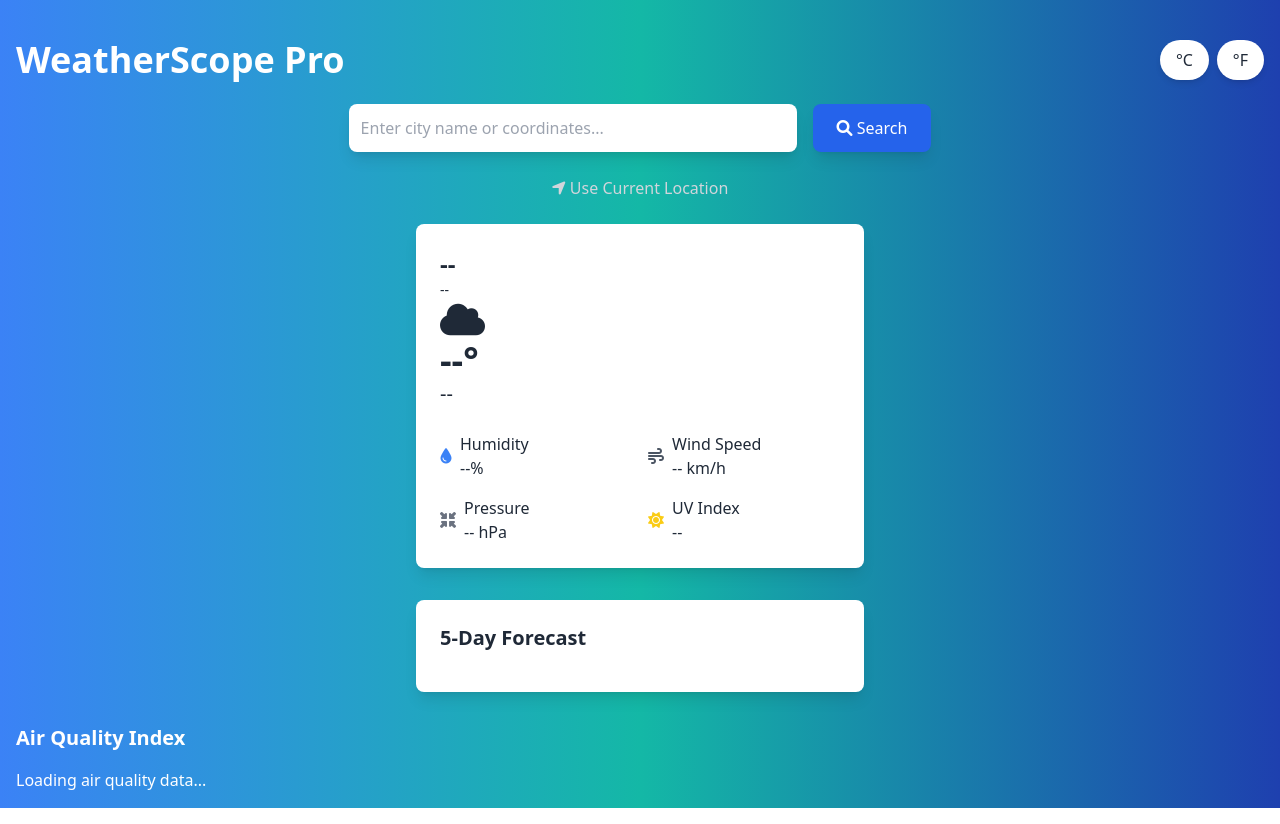
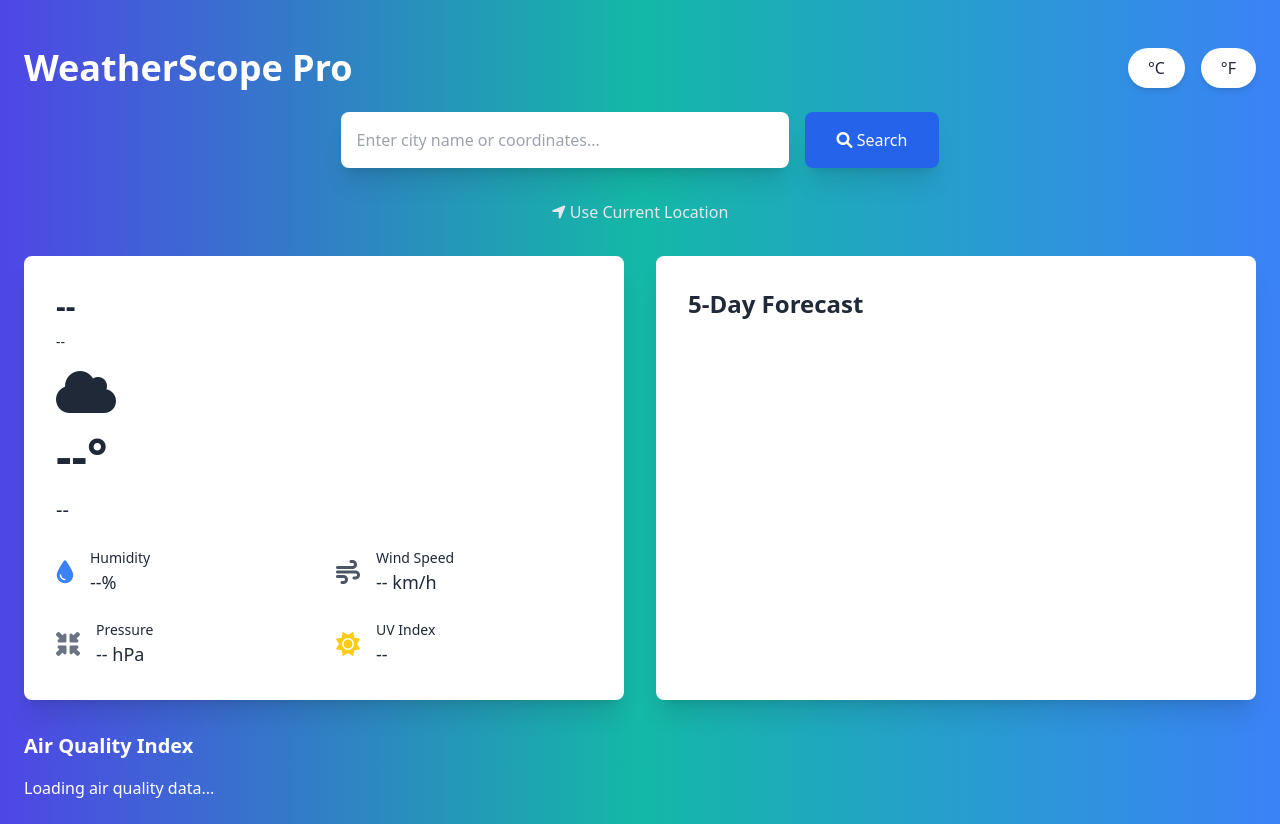
Before and after one commit to ZCODES21/Weat, a plain HTML site: page index.html in a window 1280 px wide. Drawn offline with nearby package versions, Linux system fonts and the light colour scheme.

Commit message:
Update index.html

```diff
--- a/index.html
+++ b/index.html
@@ -1,6 +1,5 @@
 <!DOCTYPE html>
 <html lang="en">
-
 <head>
     <meta charset="UTF-8">
     <meta name="viewport" content="width=device-width, initial-scale=1.0">
@@ -9,97 +8,95 @@
     <link href="https://cdnjs.cloudflare.com/ajax/libs/font-awesome/6.0.0/css/all.min.css" rel="stylesheet">
     <link href="https://cdnjs.cloudflare.com/ajax/libs/animate.css/4.1.1/animate.min.css" rel="stylesheet">
 </head>
+<body class="bg-gradient-to-r from-indigo-600 via-teal-500 to-blue-500 text-white font-sans">
 
-<body class="bg-gradient-to-r from-blue-500 via-teal-500 to-blue-800 text-white font-sans">
-
-    <div class="container mx-auto p-4">
+    <div class="container mx-auto p-6">
         <header class="flex justify-between items-center py-6 animate__animated animate__fadeIn">
-            <h1 class="text-4xl font-bold">WeatherScope Pro</h1>
-            <div class="flex space-x-2">
-                <button class="unit-btn bg-white text-gray-800 px-4 py-2 rounded-full shadow-md transition duration-200 hover:bg-gray-100 active:bg-gray-200" data-unit="celsius">°C</button>
-                <button class="unit-btn bg-white text-gray-800 px-4 py-2 rounded-full shadow-md transition duration-200 hover:bg-gray-100 active:bg-gray-200" data-unit="fahrenheit">°F</button>
+            <h1 class="text-4xl font-extrabold text-white">WeatherScope Pro</h1>
+            <div class="flex space-x-4">
+                <button class="unit-btn bg-white text-gray-800 px-5 py-2 rounded-full shadow-md hover:bg-gray-100 transition transform hover:scale-105" data-unit="celsius">°C</button>
+                <button class="unit-btn bg-white text-gray-800 px-5 py-2 rounded-full shadow-md hover:bg-gray-100 transition transform hover:scale-105" data-unit="fahrenheit">°F</button>
             </div>
         </header>
 
-        <section class="space-y-6">
+        <section class="space-y-8">
             <div class="flex items-center space-x-4 justify-center">
-                <input type="text" id="cityInput" class="w-full max-w-md p-3 rounded-lg shadow-lg text-gray-800 focus:outline-none focus:ring-2 focus:ring-blue-300" placeholder="Enter city name or coordinates...">
-                <button class="bg-blue-600 hover:bg-blue-700 text-white px-6 py-3 rounded-lg shadow-lg transition duration-300 transform hover:scale-105" onclick="getWeather()">
+                <input type="text" id="cityInput" class="w-full max-w-md p-4 rounded-lg shadow-xl text-gray-800 focus:outline-none focus:ring-2 focus:ring-blue-300 transition" placeholder="Enter city name or coordinates...">
+                <button class="bg-blue-600 hover:bg-blue-700 text-white px-8 py-4 rounded-lg shadow-xl transition transform hover:scale-110" onclick="getWeather()">
                     <i class="fas fa-search"></i> Search
                 </button>
             </div>
-            <div class="text-center">
-                <span class="text-gray-300 cursor-pointer hover:text-white transition" onclick="useCurrentLocation()">
+            <div class="text-center mt-4">
+                <span class="text-gray-200 cursor-pointer hover:text-white transition" onclick="useCurrentLocation()">
                     <i class="fas fa-location-arrow"></i> Use Current Location
                 </span>
             </div>
-            <div class="saved-locations" id="savedLocations"></div>
+            <div class="saved-locations mt-6" id="savedLocations"></div>
         </section>
 
         <div class="error-message text-red-500 text-center hidden" id="errorMessage"></div>
         <div class="success-message text-green-500 text-center hidden" id="successMessage"></div>
-        <div class="weather-alert text-yellow-300 text-center hidden" id="weatherAlert"></div>
+        <div class="weather-alert text-yellow-400 text-center hidden" id="weatherAlert"></div>
 
-        <div class="weather-grid animate__animated animate__fadeIn">
-            <div class="weather-card main-weather bg-white text-gray-800 rounded-lg p-6 shadow-lg w-full max-w-md mx-auto">
-                <h2 class="city-name text-2xl font-bold" id="cityName">--</h2>
-                <div class="date-time text-sm" id="dateTime">--</div>
-                <div class="weather-icon text-4xl" id="weatherIcon">
+        <div class="weather-grid grid grid-cols-1 md:grid-cols-2 gap-8 mt-8 animate__animated animate__fadeIn">
+            <div class="weather-card main-weather bg-white text-gray-800 rounded-lg p-8 shadow-xl transform transition hover:scale-105">
+                <h2 class="city-name text-3xl font-bold mb-2" id="cityName">--</h2>
+                <div class="date-time text-sm mb-4" id="dateTime">--</div>
+                <div class="weather-icon text-5xl mb-4 animate__animated animate__bounce" id="weatherIcon">
                     <i class="fas fa-cloud"></i>
                 </div>
-                <div class="temperature-display text-4xl font-semibold" id="temperature">--°</div>
-                <div class="weather-description text-xl" id="weatherDescription">--</div>
+                <div class="temperature-display text-5xl font-semibold mb-4" id="temperature">--°</div>
+                <div class="weather-description text-xl mb-6" id="weatherDescription">--</div>
 
-                <div class="weather-stats grid grid-cols-2 gap-4 mt-6">
+                <div class="weather-stats grid grid-cols-2 gap-6">
                     <div class="stat-item flex items-center">
-                        <i class="fas fa-tint text-blue-500"></i>
-                        <div class="ml-2">
-                            <div>Humidity</div>
-                            <div id="humidity">--%</div>
+                        <i class="fas fa-tint text-blue-500 text-2xl"></i>
+                        <div class="ml-4">
+                            <div class="text-sm">Humidity</div>
+                            <div id="humidity" class="font-medium text-lg">--%</div>
                         </div>
                     </div>
                     <div class="stat-item flex items-center">
-                        <i class="fas fa-wind text-gray-600"></i>
-                        <div class="ml-2">
-                            <div>Wind Speed</div>
-                            <div id="windSpeed">-- km/h</div>
+                        <i class="fas fa-wind text-gray-600 text-2xl"></i>
+                        <div class="ml-4">
+                            <div class="text-sm">Wind Speed</div>
+                            <div id="windSpeed" class="font-medium text-lg">-- km/h</div>
                         </div>
                     </div>
                     <div class="stat-item flex items-center">
-                        <i class="fas fa-compress-arrows-alt text-gray-500"></i>
-                        <div class="ml-2">
-                            <div>Pressure</div>
-                            <div id="pressure">-- hPa</div>
+                        <i class="fas fa-compress-arrows-alt text-gray-500 text-2xl"></i>
+                        <div class="ml-4">
+                            <div class="text-sm">Pressure</div>
+                            <div id="pressure" class="font-medium text-lg">-- hPa</div>
                         </div>
                     </div>
                     <div class="stat-item flex items-center">
-                        <i class="fas fa-sun text-yellow-400"></i>
-                        <div class="ml-2">
-                            <div>UV Index</div>
-                            <div id="uvIndex">--</div>
+                        <i class="fas fa-sun text-yellow-400 text-2xl"></i>
+                        <div class="ml-4">
+                            <div class="text-sm">UV Index</div>
+                            <div id="uvIndex" class="font-medium text-lg">--</div>
                         </div>
                     </div>
                 </div>
             </div>
 
-            <div class="weather-card forecast-section bg-white text-gray-800 rounded-lg p-6 shadow-lg w-full max-w-md mx-auto mt-8">
-                <h3 class="forecast-title text-xl font-bold">5-Day Forecast</h3>
-                <div class="forecast-grid grid grid-cols-2 gap-4 mt-4" id="forecast"></div>
+            <div class="weather-card forecast-section bg-white text-gray-800 rounded-lg p-8 shadow-xl transform transition hover:scale-105">
+                <h3 class="forecast-title text-2xl font-semibold mb-4">5-Day Forecast</h3>
+                <div class="forecast-grid grid grid-cols-2 md:grid-cols-3 gap-6 mt-6" id="forecast"></div>
             </div>
         </div>
 
         <div class="air-quality-section animate__animated animate__fadeIn mt-8">
-            <h3 class="text-xl font-bold">Air Quality Index</h3>
+            <h3 class="text-xl font-semibold mb-4">Air Quality Index</h3>
             <div class="aqi-gauge mt-4" id="aqiGauge"></div>
             <div id="aqiDescription">Loading air quality data...</div>
         </div>
     </div>
 
     <div class="loading-overlay fixed inset-0 bg-black bg-opacity-50 flex justify-center items-center" id="loadingOverlay" style="display:none;">
-        <div class="loader text-white text-4xl">Loading...</div>
+        <div class="loader text-white text-4xl animate__animated animate__pulse animate__infinite">Loading...</div>
     </div>
 
     <script src="script.js"></script>
 </body>
-
 </html>
```
